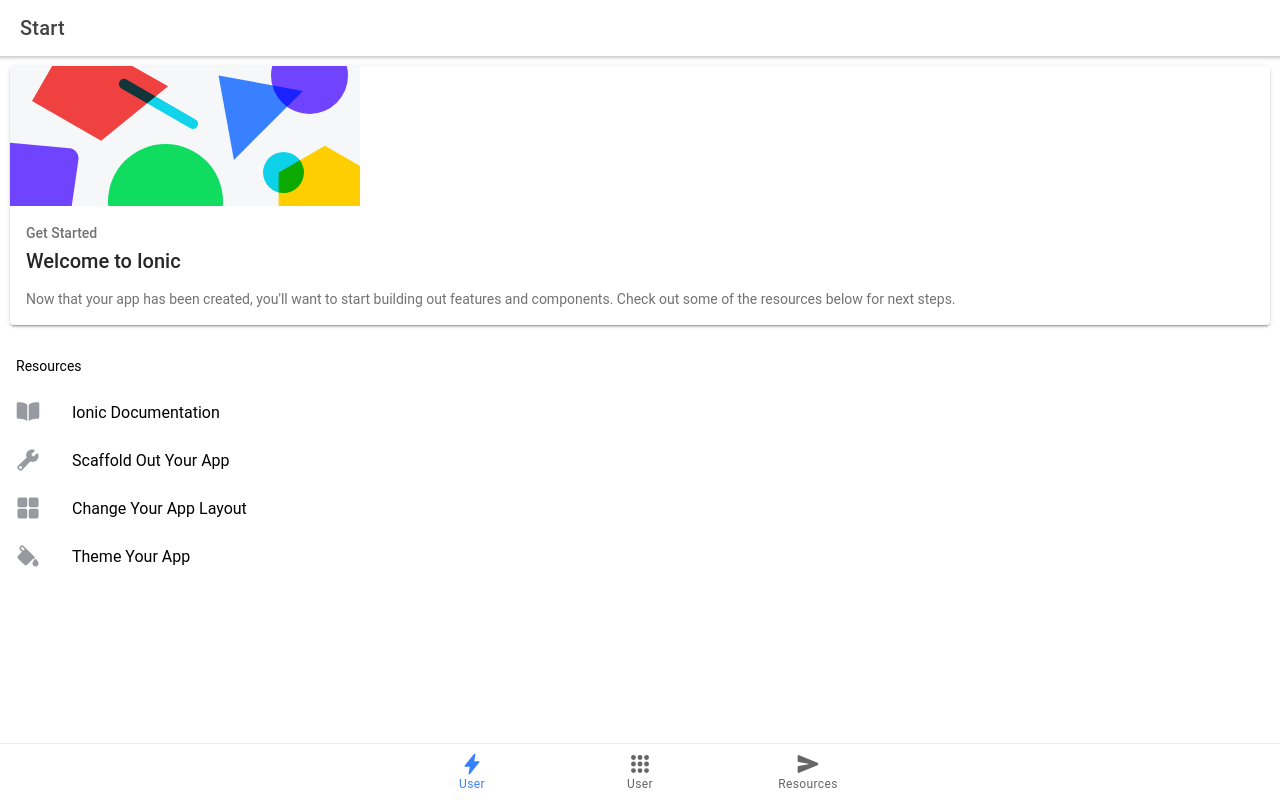
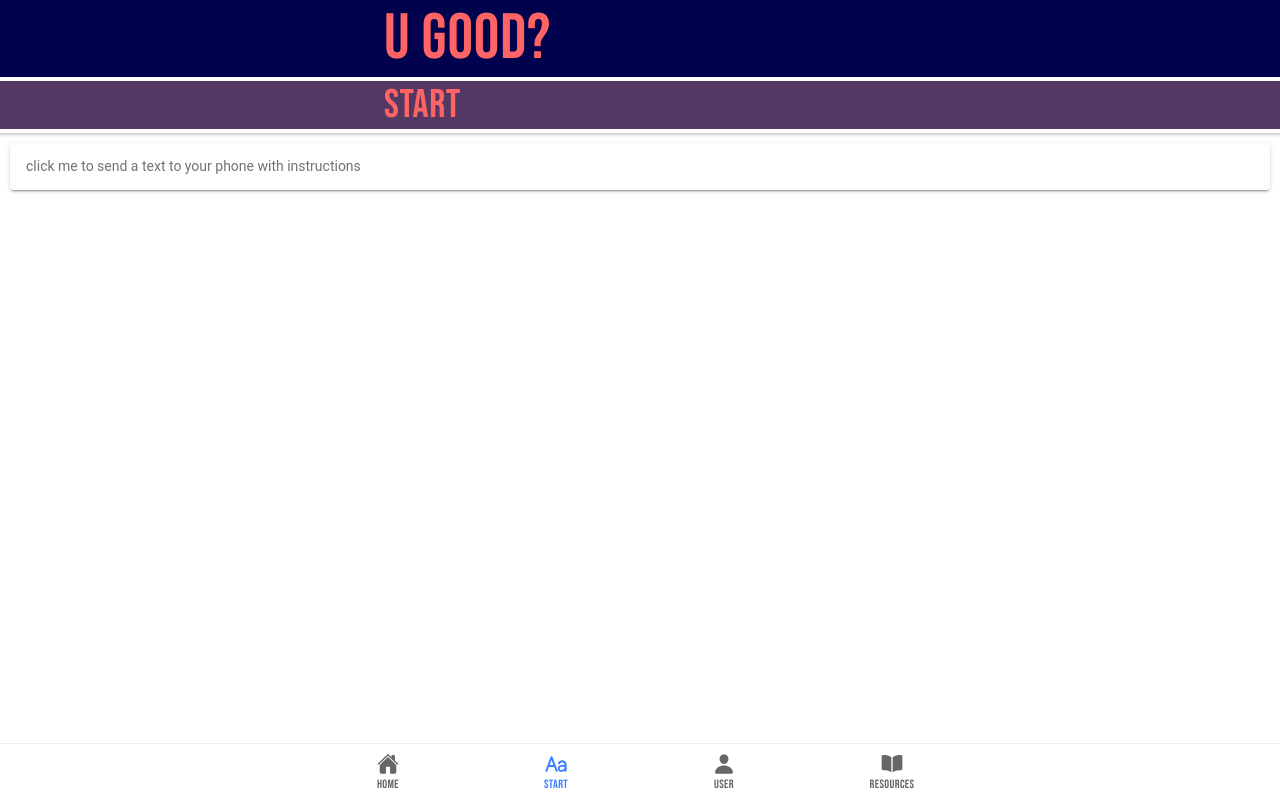
Before and after one commit to UGood-Hackathon/UGood, a React (Create React App) app: page /start in a window 1280 px wide. Built offline with nearby package versions, Linux system fonts and the light colour scheme.

Commit message:
Some styling for logo on top of each page

```diff
--- a/src/App.tsx
+++ b/src/App.tsx
@@ -10,10 +10,12 @@
   IonTabs
 } from '@ionic/react';
 import { IonReactRouter } from '@ionic/react-router';
-import { apps, flash, send } from 'ionicons/icons';
+import { book, person, home, text } from 'ionicons/icons';
+import Home from './pages/Home';
 import Start from './pages/Start';
 import User from './pages/User';
 import Resources from './pages/Resources';
+import './pages/styles.css'
 
 /* Core CSS required for Ionic components to work properly */
 import '@ionic/react/css/core.css';
@@ -39,22 +41,28 @@
     <IonReactRouter>
       <IonTabs>
         <IonRouterOutlet>
-          <Route path="/start" component={Start} exact={true} />
-          <Route path="/user" component={User} exact={true} />
+          <Route path="/home" component={Home} exact={true} />
+          <Route path="/start" component={Start} />
+          <Route path="/user" component={User} />
           <Route path="/resources" component={Resources} />
+          <Redirect exact from="/" to="/home" />
           <Route exact path="/" />
         </IonRouterOutlet>
         <IonTabBar slot="bottom">
+        <IonTabButton tab="home" href="/home">
+          <IonIcon icon={home} />
+          <IonLabel>Home</IonLabel>
+        </IonTabButton>
           <IonTabButton tab="start" href="/start">
-            <IonIcon icon={flash} />
-            <IonLabel>User</IonLabel>
+            <IonIcon icon={text} />
+            <IonLabel>Start</IonLabel>
           </IonTabButton>
           <IonTabButton tab="user" href="/user">
-            <IonIcon icon={apps} />
+            <IonIcon icon={person} />
             <IonLabel>User</IonLabel>
           </IonTabButton>
           <IonTabButton tab="resources" href="/resources">
-            <IonIcon icon={send} />
+            <IonIcon icon={book} />
             <IonLabel>Resources</IonLabel>
           </IonTabButton>
         </IonTabBar>
--- /dev/null
+++ b/src/pages/Home.tsx
@@ -0,0 +1,24 @@
+import React from 'react';
+import { IonCard, IonCardContent, IonContent, IonHeader, IonItem, IonLabel, IonList, IonPage, IonTitle, IonToolbar } from '@ionic/react';
+import './styles.css';
+
+const Home: React.FC = () => {
+  return (
+    <IonPage className="center">
+    <IonHeader>
+      <IonToolbar>
+        <IonTitle className="logo-text">U GOOD?</IonTitle>
+      </IonToolbar>
+    </IonHeader>
+    <IonContent>
+      <IonCard className="start-button">
+        <IonCardContent>
+          Click for Help
+        </IonCardContent>
+      </IonCard>
+    </IonContent>
+    </IonPage>
+  );
+};
+
+export default Home;
--- a/src/pages/Resources.tsx
+++ b/src/pages/Resources.tsx
@@ -1,9 +1,15 @@
 import React from 'react';
 import { IonContent, IonHeader, IonItem, IonLabel, IonList, IonPage, IonTitle, IonToolbar } from '@ionic/react';
+import './styles.css';
 
 const Resources: React.FC = () => {
   return (
     <IonPage>
+    <IonHeader>
+      <IonToolbar>
+        <IonTitle className="logo-text">U GOOD?</IonTitle>
+      </IonToolbar>
+    </IonHeader>
       <IonHeader>
         <IonToolbar>
           <IonTitle>Resources</IonTitle>
--- a/src/pages/Start.css
+++ /dev/null
@@ -1,4 +0,0 @@
-.welcome-card img {
-  max-height: 35vh;
-  overflow: hidden;
-}
--- a/src/pages/Start.tsx
+++ b/src/pages/Start.tsx
@@ -17,52 +17,27 @@
 } from '@ionic/react';
 import { book, build, colorFill, grid } from 'ionicons/icons';
 import React from 'react';
-import './Start.css';
+import './styles.css';
 
 const Start: React.FC = () => {
   return (
     <IonPage>
     <IonHeader>
       <IonToolbar>
-          <IonTitle>Start</IonTitle>
+        <IonTitle className="logo-text">U GOOD?</IonTitle>
+      </IonToolbar>
+    </IonHeader>
+    <IonHeader>
+      <IonToolbar>
+        <IonTitle className="subtitle">Start</IonTitle>
       </IonToolbar>
     </IonHeader>
     <IonContent>
-        <IonCard className="welcome-card">
-          <img src="/assets/shapes.svg" alt="" />
-          <IonCardHeader>
-            <IonCardSubtitle>Get Started</IonCardSubtitle>
-            <IonCardTitle>Welcome to Ionic</IonCardTitle>
-          </IonCardHeader>
+      <IonCard className="start-button">
         <IonCardContent>
-            <p>
-              Now that your app has been created, you'll want to start building out features and
-              components. Check out some of the resources below for next steps.
-            </p>
+          click me to send a text to your phone with instructions
         </IonCardContent>
       </IonCard>
-
-        <IonList lines="none">
-          <IonListHeader>
-            <IonLabel>Resources</IonLabel>
-          </IonListHeader>
-          <IonItem href="https://ionicframework.com/docs/" target="_blank">
-            <IonIcon slot="start" color="medium" icon={book} />
-            <IonLabel>Ionic Documentation</IonLabel>
-          </IonItem>
-          <IonItem href="https://ionicframework.com/docs/building/scaffolding" target="_blank">
-            <IonIcon slot="start" color="medium" icon={build} />
-            <IonLabel>Scaffold Out Your App</IonLabel>
-          </IonItem>
-          <IonItem href="https://ionicframework.com/docs/layout/structure" target="_blank">
-            <IonIcon slot="start" color="medium" icon={grid} />
-            <IonLabel>Change Your App Layout</IonLabel>
-          </IonItem>
-          <IonItem href="https://ionicframework.com/docs/theming/basics" target="_blank">
-            <IonIcon slot="start" color="medium" icon={colorFill} />
-            <IonLabel>Theme Your App</IonLabel>
-          </IonItem>
-        </IonList>
     </IonContent>
   </IonPage>
   );
--- a/src/pages/User.tsx
+++ b/src/pages/User.tsx
@@ -1,12 +1,18 @@
 import React from 'react';
 import { IonContent, IonHeader, IonItem, IonLabel, IonList, IonPage, IonTitle, IonToolbar } from '@ionic/react';
+import './styles.css';
 
 const User: React.FC = () => {
   return (
     <IonPage>
+    <IonHeader>
+      <IonToolbar>
+        <IonTitle className="logo-text">U GOOD?</IonTitle>
+      </IonToolbar>
+    </IonHeader>
       <IonHeader>
         <IonToolbar>
-          <IonTitle>User</IonTitle>
+          <IonTitle>User Profile</IonTitle>
         </IonToolbar>
       </IonHeader>
       <IonContent>
--- /dev/null
+++ b/src/pages/styles.css
@@ -0,0 +1,30 @@
+@import url('https://fonts.googleapis.com/css?family=Bebas+Neue&display=swap');
+
+body {
+  font-family: 'Bebas Neue', cursive;
+}
+
+.center {
+  align-items: center;
+  justify-content: center;
+}
+
+
+
+.logo-text {
+  color: #ff6464;
+  font-family: 'Bebas Neue', arial;
+  font-size: 4rem;
+  background-color: #01024e;
+  padding-right: 30%;
+  padding-left: 30%
+}
+
+.subtitle {
+  background-color: #543864;
+  color: #ff6464;
+  font-family: 'Bebas Neue', arial;
+  font-size: 2.5rem;
+  padding-right: 30%;
+  padding-left: 30%
+}
--- a/src/theme/variables.css
+++ b/src/theme/variables.css
@@ -75,3 +75,26 @@
   --ion-color-light-shade: #d7d8da;
   --ion-color-light-tint: #f5f6f9;
 }
+
+@media (prefers-color-scheme: dark) {
+  :root {
+    /** dark **/
+    --ion-color-dark: #222428;
+    --ion-color-dark-rgb: 34, 34, 34;
+    --ion-color-dark-contrast: #ffffff;
+    --ion-color-dark-contrast-rgb: 255, 255, 255;
+    --ion-color-dark-shade: #1e2023;
+    --ion-color-dark-tint: #383a3e;
+  }
+}
+
+/* Fallback for older browsers or manual mode */
+body.dark {
+  /** dark **/
+  --ion-color-dark: #222428;
+  --ion-color-dark-rgb: 34, 34, 34;
+  --ion-color-dark-contrast: #ffffff;
+  --ion-color-dark-contrast-rgb: 255, 255, 255;
+  --ion-color-dark-shade: #1e2023;
+  --ion-color-dark-tint: #383a3e;
+}
```
Lines whose indentation alone changed are shown as unchanged.
